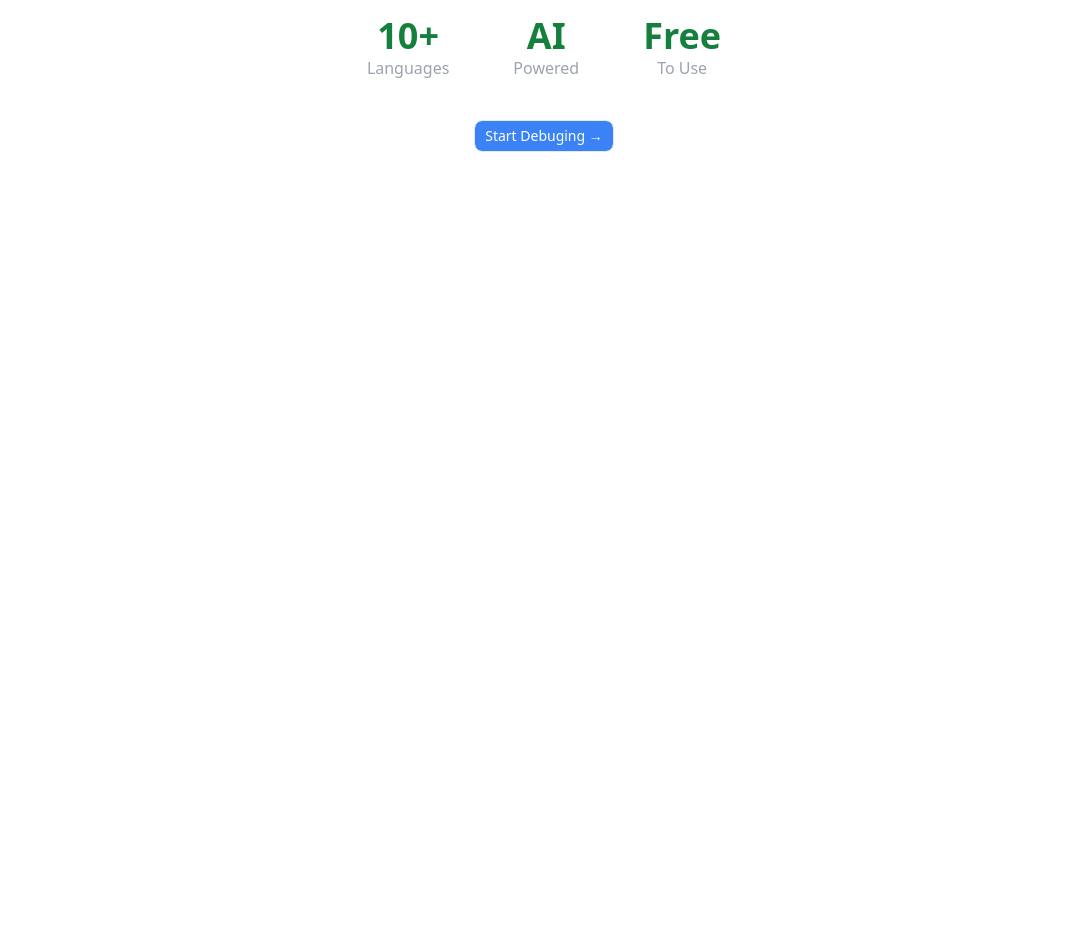
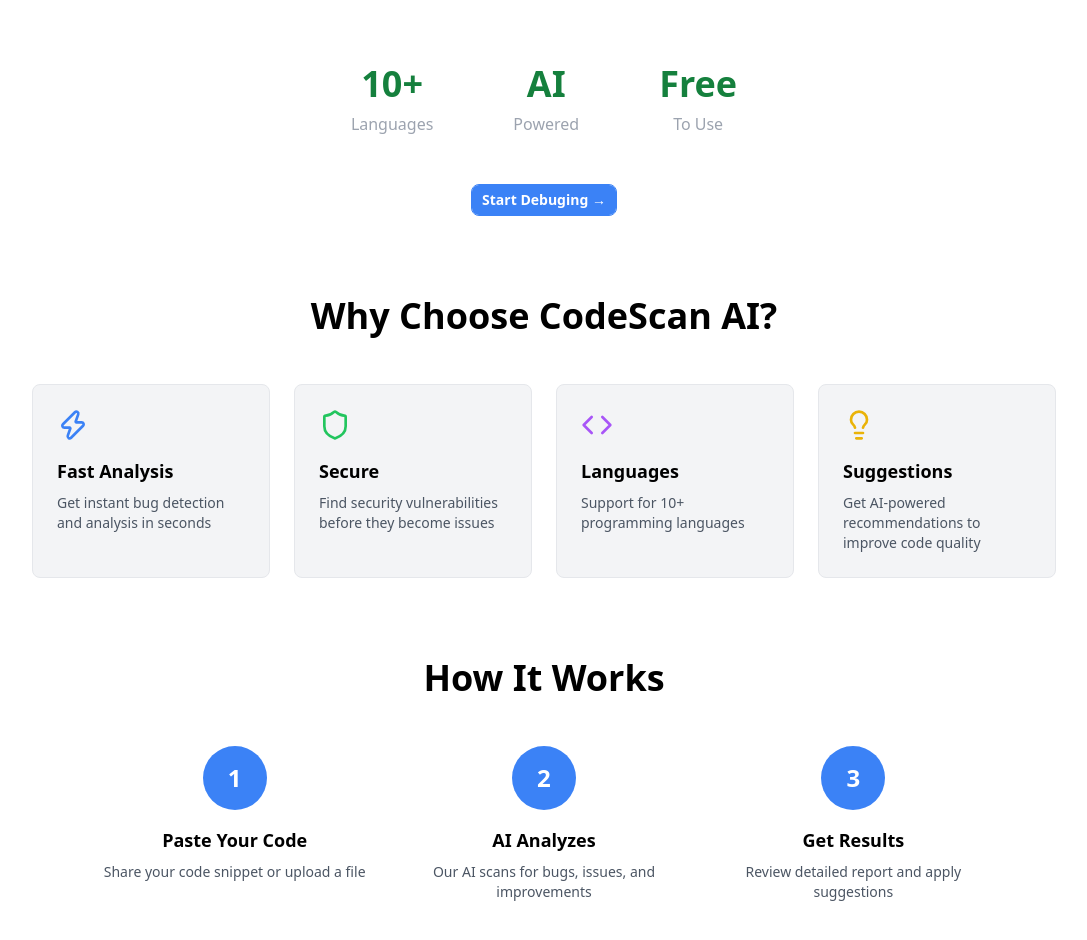
Before and after one commit to Rathod-Ajay7/codescanai, a React (Vite) app: page / in a window 1280 px wide. Shown: the part 320-1260 px from the top of the page, without its empty margins (96-1183 px from the left). Before the commit the page ends 800 px from the top, so only its background shows below. Built offline with nearby package versions, Linux system fonts and the light colour scheme; no server answers.

Commit message:
Update homepage with features and how it works sections, improve alignment and spacing

```diff
--- a/src/pages/Home/HomePage.jsx
+++ b/src/pages/Home/HomePage.jsx
@@ -1,6 +1,7 @@
 import Header from './Header'
 import { Button } from "@/components/ui/button";
 import { useNavigate } from "react-router-dom";
+import { Zap, Shield, Code, Lightbulb, ChevronRight } from "lucide-react";
 
 function HomePage({isDark,setIsDark, user}){
     const navigate = useNavigate();
@@ -8,32 +9,102 @@
 
         <div className="min-h-screen  dark:bg-[#17171d] ">
             <Header isDark={isDark} setIsDark={setIsDark} user={user}/>
-            <div >
-                <h1 className="flex justify-center text-5xl mt-[100px] dark:text-white">Debug code Faster with AI</h1>
-                <p className="flex justify-center mt-8 dark:text-white">AI-powered code analysis.</p>
-                <p className="flex justify-center mt-1 dark:text-white"> Find bugs, understand complexity, write better code..</p>
+
+            {/* ===== HERO SECTION ===== */}
+            <div className="px-4 py-12">
+                <h1 className="text-center text-5xl font-bold mt-16 dark:text-white">Debug code Faster with AI</h1>
+                <p className="text-center mt-6 dark:text-white text-lg">AI-powered code analysis.</p>
+                <p className="text-center mt-2 dark:text-white text-lg"> Find bugs, understand complexity, write better code.</p>
             </div>
 
-            <div className="flex justify-center gap-16 mt-16">
+            {/* ===== STATS SECTION ===== */}
+            <div className="flex flex-col md:flex-row justify-center gap-12 md:gap-20 mt-12 px-4">
                 <div className="text-center">
                     <p className="text-4xl font-bold text-green-700">10+</p>
-                <p className="text-gray-400">Languages</p>
+                    <p className="text-gray-400 mt-2">Languages</p>
                 </div>
                 <div className="text-center">
                     <p className="text-4xl font-bold text-green-700">AI</p>
-                <p className="text-gray-400">Powered</p>
+                    <p className="text-gray-400 mt-2">Powered</p>
                 </div>
                 <div className="text-center">
                     <p className="text-4xl font-bold text-green-700">Free</p>
-                <p className="text-gray-400">To Use</p>
+                    <p className="text-gray-400 mt-2">To Use</p>
                 </div>
             </div>
 
-            <div className="flex">
-                <Button variant='outline' className="bg-blue-500 mt-10 mx-auto text-white border-green-500s" onClick={() => navigate(user?"/Analysis":"/login")}>
+            {/* ===== MAIN CTA BUTTON ===== */}
+            <div className="flex justify-center mt-12 px-4">
+                <Button variant='outline' className="bg-blue-500 text-white border-blue-500 hover:bg-blue-600 font-semibold" onClick={() => navigate(user?"/Analysis":"/login")}>
                     Start Debuging →
                 </Button>
             </div>
+
+            {/* ===== FEATURES SECTION START ===== */}
+            <div className="mt-20 px-4">
+                <h2 className="text-4xl font-bold text-center dark:text-white mb-12">Why Choose CodeScan AI?</h2>
+                <div className="grid grid-cols-1 md:grid-cols-2 lg:grid-cols-4 gap-6 max-w-5xl mx-auto">
+                    {/* Feature Card 1 */}
+                    <div className="p-6 rounded-lg bg-gray-100 dark:bg-[#1f1f2e] border border-gray-200 dark:border-gray-700">
+                        <Zap className="w-8 h-8 text-blue-500 mb-4" />
+                        <h3 className="text-lg font-semibold dark:text-white mb-2">Fast Analysis</h3>
+                        <p className="text-gray-600 dark:text-gray-400 text-sm">Get instant bug detection and analysis in seconds</p>
+                    </div>
+                    {/* Feature Card 2 */}
+                    <div className="p-6 rounded-lg bg-gray-100 dark:bg-[#1f1f2e] border border-gray-200 dark:border-gray-700">
+                        <Shield className="w-8 h-8 text-green-500 mb-4" />
+                        <h3 className="text-lg font-semibold dark:text-white mb-2">Secure</h3>
+                        <p className="text-gray-600 dark:text-gray-400 text-sm">Find security vulnerabilities before they become issues</p>
+                    </div>
+                    {/* Feature Card 3 */}
+                    <div className="p-6 rounded-lg bg-gray-100 dark:bg-[#1f1f2e] border border-gray-200 dark:border-gray-700">
+                        <Code className="w-8 h-8 text-purple-500 mb-4" />
+                        <h3 className="text-lg font-semibold dark:text-white mb-2">Languages</h3>
+                        <p className="text-gray-600 dark:text-gray-400 text-sm">Support for 10+ programming languages</p>
+                    </div>
+                    {/* Feature Card 4 */}
+                    <div className="p-6 rounded-lg bg-gray-100 dark:bg-[#1f1f2e] border border-gray-200 dark:border-gray-700">
+                        <Lightbulb className="w-8 h-8 text-yellow-500 mb-4" />
+                        <h3 className="text-lg font-semibold dark:text-white mb-2">Suggestions</h3>
+                        <p className="text-gray-600 dark:text-gray-400 text-sm">Get AI-powered recommendations to improve code quality</p>
+                    </div>
+                </div>
+            </div>
+            {/* ===== FEATURES SECTION END ===== */}
+
+            {/* ===== HOW IT WORKS SECTION START ===== */}
+            <div className="mt-20 px-4 pb-12">
+                <h2 className="text-4xl font-bold text-center dark:text-white mb-12">How It Works</h2>
+                <div className="max-w-4xl mx-auto">
+                    <div className="grid grid-cols-1 md:grid-cols-3 gap-8">
+                        {/* Step 1 */}
+                        <div className="text-center">
+                            <div className="w-16 h-16 rounded-full bg-blue-500 flex items-center justify-center mx-auto mb-4">
+                                <span className="text-2xl font-bold text-white">1</span>
+                            </div>
+                            <h3 className="text-lg font-semibold dark:text-white mb-2">Paste Your Code</h3>
+                            <p className="text-gray-600 dark:text-gray-400 text-sm">Share your code snippet or upload a file</p>
+                        </div>
+                        {/* Step 2 */}
+                        <div className="text-center">
+                            <div className="w-16 h-16 rounded-full bg-blue-500 flex items-center justify-center mx-auto mb-4">
+                                <span className="text-2xl font-bold text-white">2</span>
+                            </div>
+                            <h3 className="text-lg font-semibold dark:text-white mb-2">AI Analyzes</h3>
+                            <p className="text-gray-600 dark:text-gray-400 text-sm">Our AI scans for bugs, issues, and improvements</p>
+                        </div>
+                        {/* Step 3 */}
+                        <div className="text-center">
+                            <div className="w-16 h-16 rounded-full bg-blue-500 flex items-center justify-center mx-auto mb-4">
+                                <span className="text-2xl font-bold text-white">3</span>
+                            </div>
+                            <h3 className="text-lg font-semibold dark:text-white mb-2">Get Results</h3>
+                            <p className="text-gray-600 dark:text-gray-400 text-sm">Review detailed report and apply suggestions</p>
+                        </div>
+                    </div>
+                </div>
+            </div>
+            {/* ===== HOW IT WORKS SECTION END ===== */}
 
         </div>
     )
```
Lines whose indentation alone changed are shown as unchanged.
